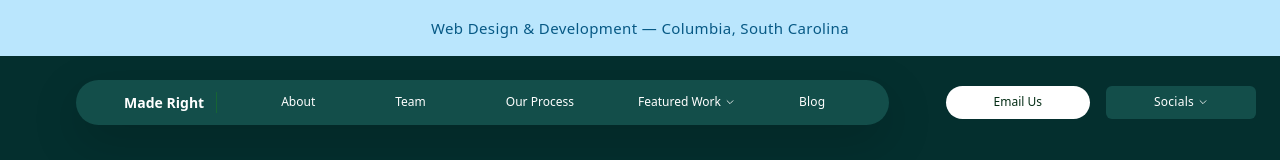
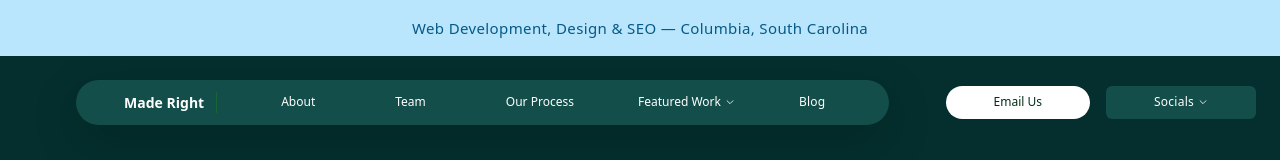
Before and after one commit to alexgoodestudio/maderight.studio, a React (Create React App) app: page / in a window 1280 px wide. Shown: the top 160 px of the page. Built offline with nearby package versions, Linux system fonts and the light colour scheme.

Commit message:
banner + mission text updates

```diff
--- a/src/Components/Mission.js
+++ b/src/Components/Mission.js
@@ -253,7 +253,7 @@ function Mission() {
 
   }, []);
 
-  const text = "Made Right is a design-focused web development company based in Columbia, South Carolina. Our goal is to bring creativity and technology together to develop web experiences that are as functional as they are dependable. We focus on thoughtful design, smooth interactions, and purposeful strategy—helping brands grow their presence with websites that communicate clearly, build trust, and drive results.";
+  const text = "Made Right is a design-focused web development company based in Columbia, South Carolina. Our goal is to bring creativity and technology together to develop highly-performant web experiences that are as functional as they are dependable. We focus on thoughtful design, and purposeful strategy—helping brands grow their presence with websites that communicate clearly, build trust, and drive results.";
 
   return (
     <section className="bg-white   mission-p py-5 text-start px-lg-5 px-3">
--- a/src/Components/NavBanner.js
+++ b/src/Components/NavBanner.js
@@ -1,8 +1,8 @@
 function NavBanner() {
   return (
-    <div className="bg-sky-200 text-sky-800 text-center pt-3 pb-1">
+    <div className="bg-sky-200 text-sky-800 text-center font-medium pt-3 pb-1">
       <p className="text-md tracking-wide">
-        Web Design & Development — Columbia, South Carolina
+        Web Development, Design & SEO — Columbia, South Carolina
       </p>
     </div>
   );
```
